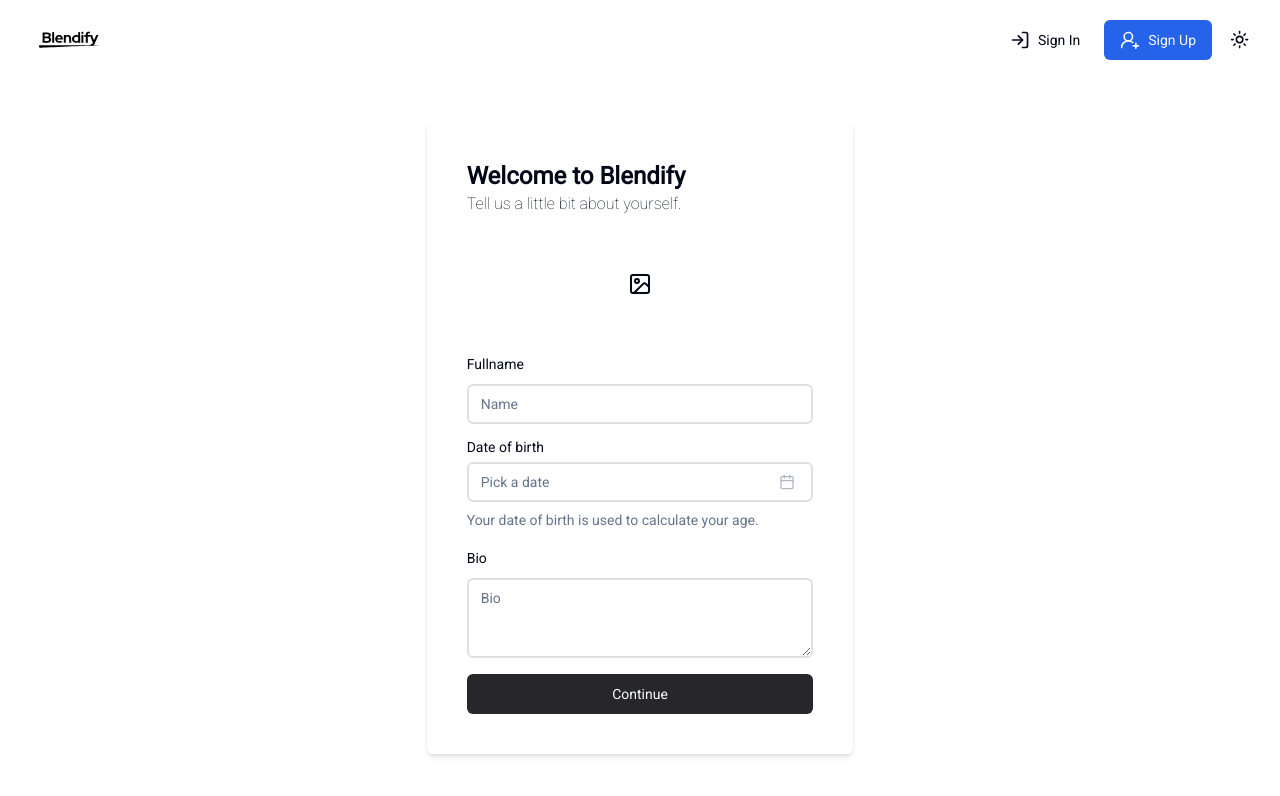
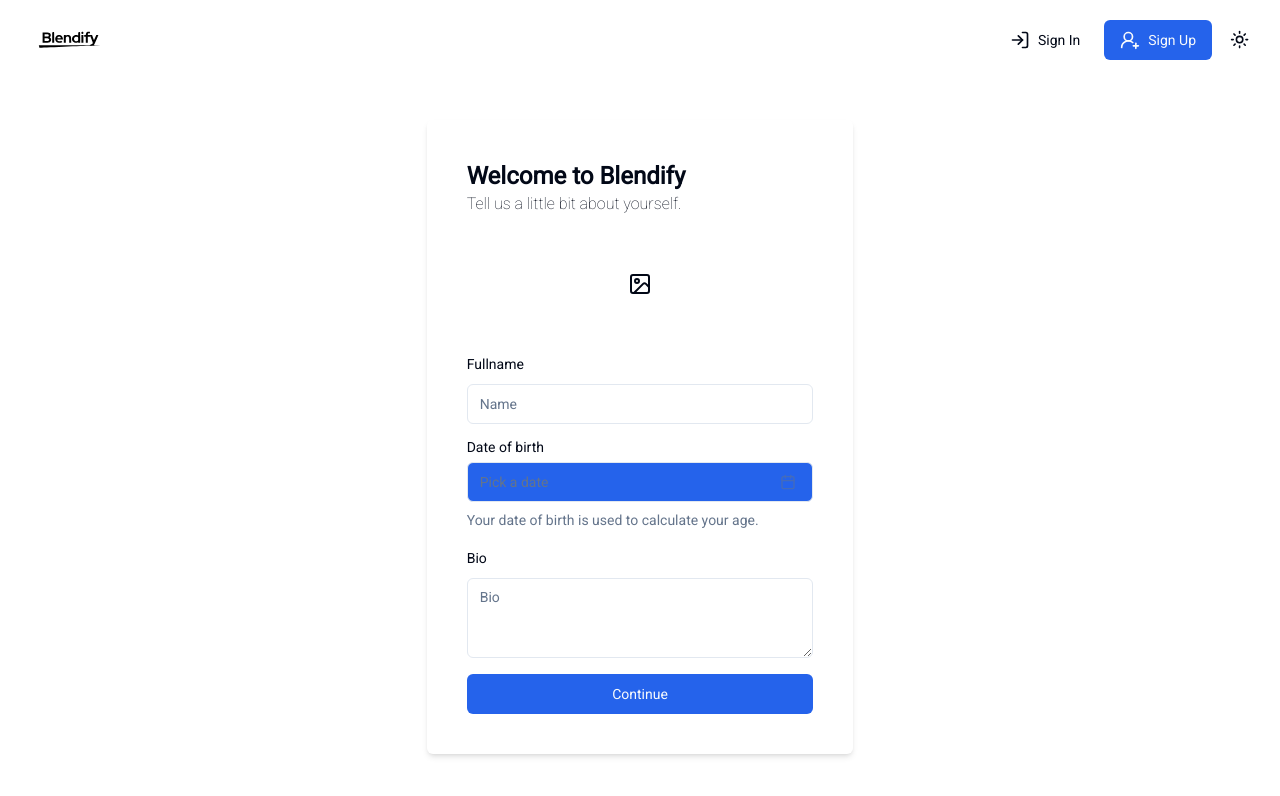
Before and after one commit to discuzz-labs/discuzz, a Next.js app: page /onboarding in a window 1280 px wide. Shown: the top 796 px of the page. Built offline with nearby package versions, Linux system fonts and the light colour scheme; no server answers.

Commit message:
Created the onboarding Ui

```diff
--- a/src/app/layout.tsx
+++ b/src/app/layout.tsx
@@ -3,7 +3,7 @@
 
 import { ThemeProvider } from "@/components/providers/theme-provider";
 import { ClerkProvider } from "@clerk/nextjs";
-import Navbar from "@/components/Navbar";
+import Navbar from "@/components/NavBar";
 import config from "@/lib/config";
 import "../styles/globals.css";
 import "../styles/theme.css";
--- a/src/components/onboarding/form/DatePicker/index.tsx
+++ b/src/components/onboarding/form/DatePicker.tsx
@@ -40,7 +40,7 @@
                 <Button
                   variant="default"
                   className={cn(
-                    "dark:bg-bgDark bg-bgLight text-white border-2 border-[#e0e0e1] dark:border-[#313135] pl-3 text-left font-normal",
+                    "pl-3 text-left font-normal border-input border",
                     !field.value && "text-muted-foreground"
                   )}
                 >
--- a/src/components/onboarding/form/index.tsx
+++ b/src/components/onboarding/form/index.tsx
@@ -15,7 +15,7 @@
 import { Input } from "@/components/ui/input";
 import formSchema from "@/lib/validations/validation";
 import config from "@/lib/config";
-import { DatePicker } from "@/components/onboarding/form/DatePicker";
+import { DatePicker } from "./DatePicker";
 import ProfileImage from "./ProfileImage";
 import { Textarea } from "@/components/ui/textarea";
 
@@ -48,11 +48,7 @@
             <FormItem>
               <FormLabel>Fullname</FormLabel>
               <FormControl>
-                <Input
-                  placeholder="Name"
-                  className="dark:bg-[#26262b] border-[#e0e0e1] border-2 bg-white dark:border-[#313135]"
-                  {...field}
-                />
+                <Input placeholder="Name" {...field} />
               </FormControl>
               <FormMessage />
             </FormItem>
@@ -66,17 +62,13 @@
             <FormItem>
               <FormLabel>Bio</FormLabel>
               <FormControl>
-                <Textarea
-                  placeholder="Bio"
-                  className="dark:bg-[#26262b] border-2 bg-white border-[#e0e0e1] dark:border-[#313135]"
-                  {...field}
-                />
+                <Textarea placeholder="Bio" {...field} />
               </FormControl>
               <FormMessage />
             </FormItem>
           )}
         />
-        <Button type="submit" className="w-full bg-[#26262b] dark:bg-[#e0e0e1]">
+        <Button type="submit" className="dark:bg-white">
           Continue
         </Button>
       </form>
--- a/src/styles/theme.css
+++ b/src/styles/theme.css
@@ -22,13 +22,13 @@
 }
 
 .dark {
-  --background: 222.2 84% 4.9%;
+  --background: 240, 6%, 16%;
   --foreground: 210 40% 98%;
   --card: 222.2 84% 4.9%;
   --card-foreground: 210 40% 98%;
   --popover: 222.2 84% 4.9%;
   --popover-foreground: 210 40% 98%;
-  --primary: 217.2 91.2% 59.8%;
+  --primary: 240, 6%, 16%;
   --primary-foreground: 222.2 47.4% 11.2%;
   --secondary: 217.2 32.6% 17.5%;
   --secondary-foreground: 210 40% 98%;
@@ -39,6 +39,6 @@
   --destructive: 0 62.8% 30.6%;
   --destructive-foreground: 210 40% 98%;
   --border: 217.2 32.6% 17.5%;
-  --input: 217.2 32.6% 17.5%;
+  --input: 0, 0%, 100%;
   --ring: 224.3 76.3% 48%;
 }
```
Also changed, not shown: src/components/ui/input.tsx (+6 -6 lines), src/components/onboarding/form/ProfileImage.tsx (renamed from src/components/onboarding/form/ProfileImage/index.tsx).
